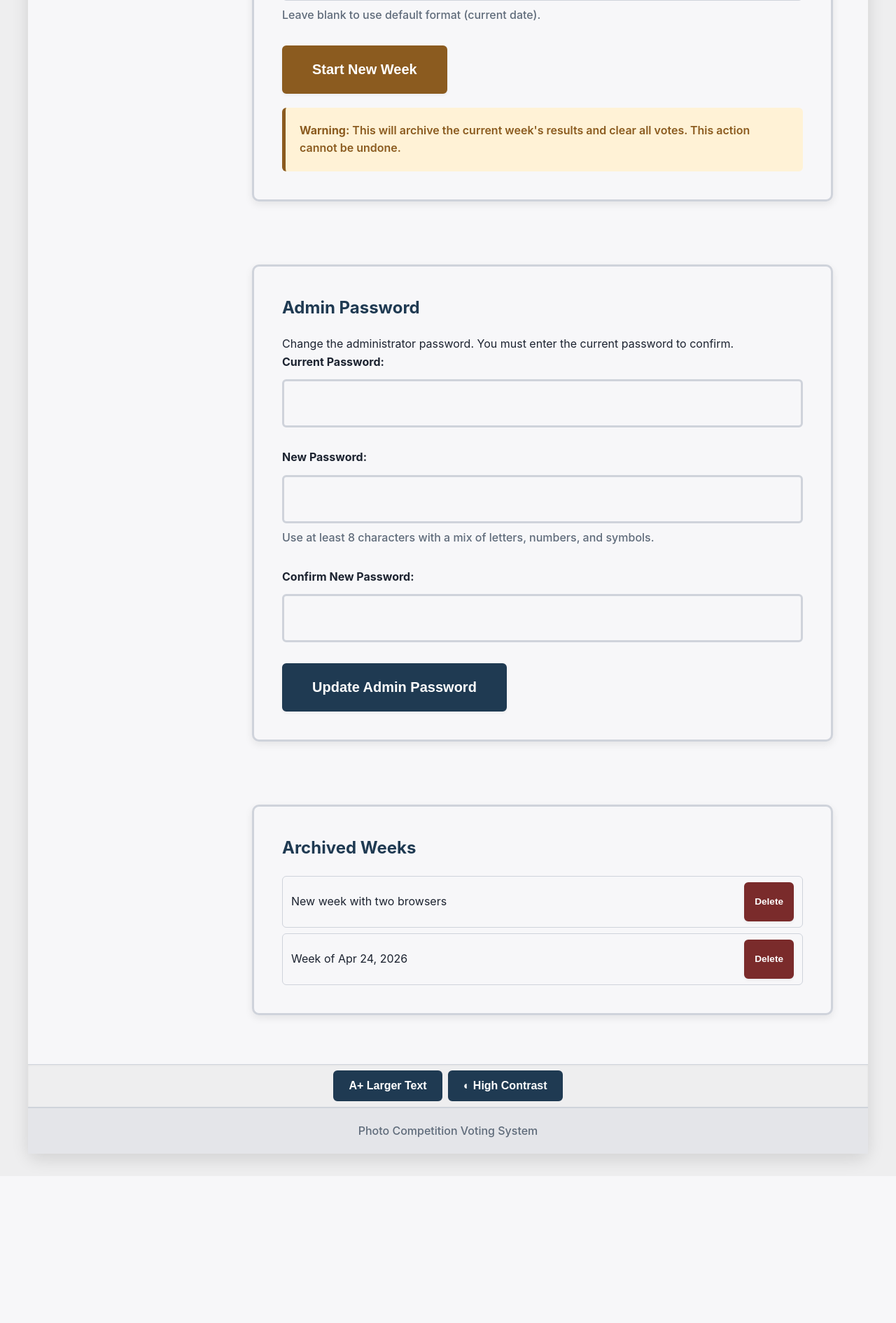
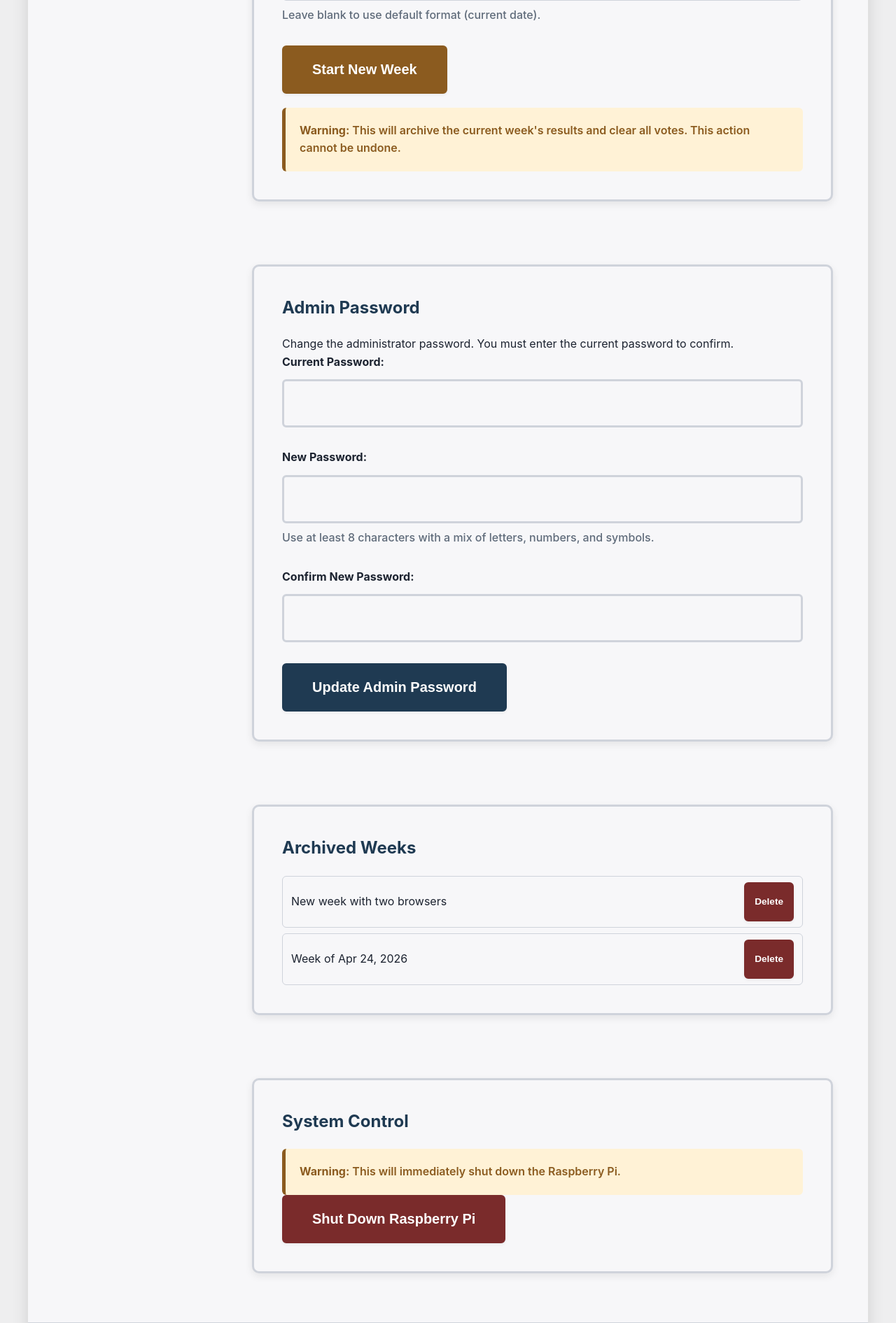
Before and after one commit to damian-lunny/mcc-photo-voting-system, a Flask app: page /admin/panel in a window 1280 px wide. Shown: the part 3587-5478 px from the top of the page at 70% size. Before the commit the page ends 5260 px from the top, so only its background shows below. Run offline with Flask 3, Linux system fonts and the light colour scheme; the visitor is signed in with stand-in values (Sample User, id 1); data comes from the database, SQL or seed files in the repository; data that the repository does not hold is empty.

Commit message:
Auto-commit on 27/04/2026 at 14:43:34.45

```diff
--- /dev/null
+++ b/cron.txt
@@ -0,0 +1 @@
+0 3 * * * cp /home/dietpi/mcc-photo-voting/voting.db /home/dietpi/backups/voting-$(date +\%F).db
--- a/templates/admin_panel.html
+++ b/templates/admin_panel.html
@@ -15,6 +15,7 @@
         <a class="admin-tab-btn" href="#competition-section">Competition Management</a>
         <a class="admin-tab-btn" href="#password-section">Admin Password</a>
         <a class="admin-tab-btn" href="#archives-section">Archives</a>
+        <a class="admin-tab-btn" href="#system-section">Shutdown</a>
     </aside>
 
     <div class="admin-main">
@@ -196,7 +197,24 @@
             <div id="modal-message" class="alert" style="display:none;"></div>
             <div id="modal-access-code" class="access-code-pill" style="display:none;"></div>
         </div>
+
     </div>
+
+    <div class="admin-section" id="system-section">
+      <h2>System Control</h2>
+
+      <p class="warning-note">
+        <strong>Warning:</strong>
+        This will immediately shut down the Raspberry Pi.
+      </p>
+
+      <button id="shutdownPiBtn" class="btn btn-danger">
+        Shut Down Raspberry Pi
+      </button>
+
+      <div id="shutdown-message" class="alert" style="display:none;"></div>
+    </div>
+
     </div>
 </div>
 {% endblock %}
```
Also changed, not shown: 1 other file.
